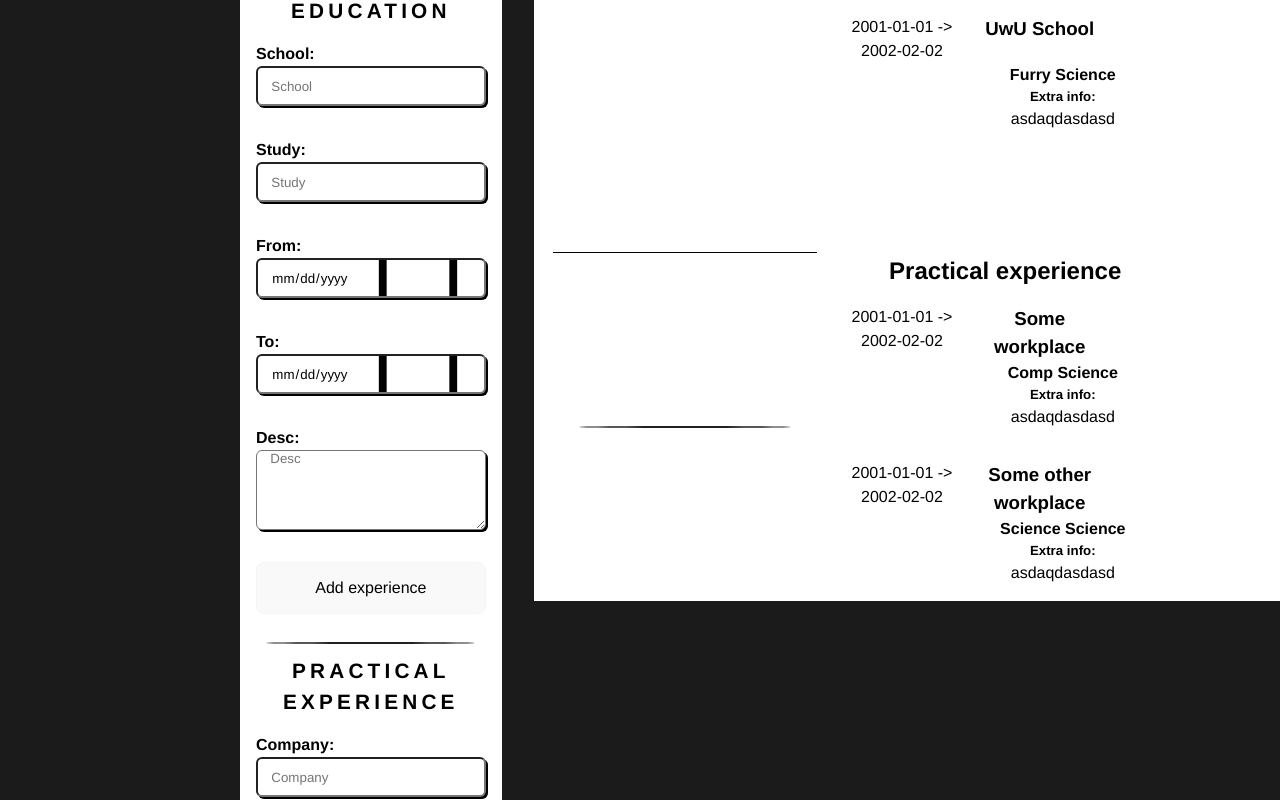
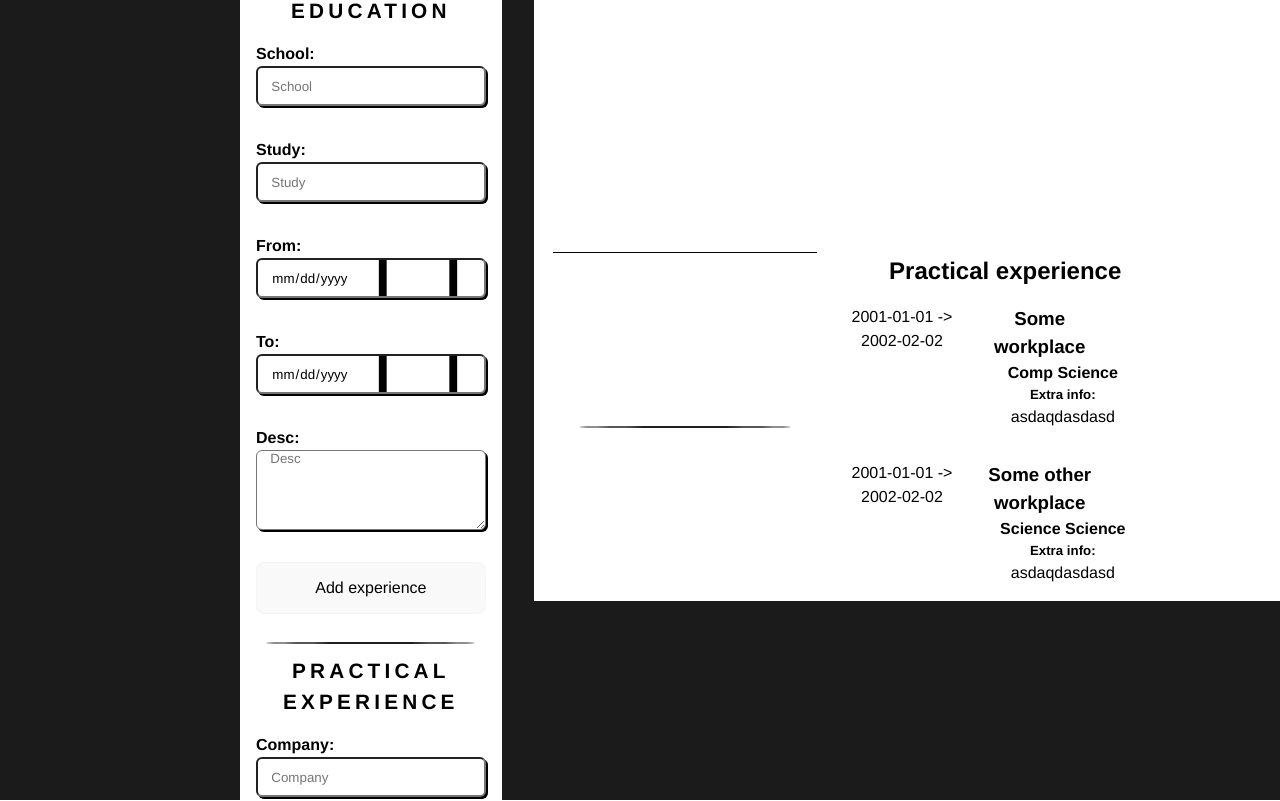
Before and after one commit to ATlexEide/cv-app, a React (Vite) app: page / in a window 1280 px wide. Shown: the top 801 px of the page. Built offline with nearby package versions, Linux system fonts and the light colour scheme.

Commit message:
Comment out data

```diff
--- a/src/testData.js
+++ b/src/testData.js
@@ -7,22 +7,22 @@ export const educationData = [
     to: "2002-02-02",
     desc: "asdaqdasdasd",
   },
-  {
-    id: crypto.randomUUID(),
-    school: "Damsgård",
-    degree: "Science Science",
-    from: "2001-01-01",
-    to: "2002-02-02",
-    desc: "asdaqdasdasd",
-  },
-  {
-    id: crypto.randomUUID(),
-    school: "UwU School",
-    degree: "Furry Science",
-    from: "2001-01-01",
-    to: "2002-02-02",
-    desc: "asdaqdasdasd",
-  },
+  // {
+  //   id: crypto.randomUUID(),
+  //   school: "Damsgård",
+  //   degree: "Science Science",
+  //   from: "2001-01-01",
+  //   to: "2002-02-02",
+  //   desc: "asdaqdasdasd",
+  // },
+  // {
+  //   id: crypto.randomUUID(),
+  //   school: "UwU School",
+  //   degree: "Furry Science",
+  //   from: "2001-01-01",
+  //   to: "2002-02-02",
+  //   desc: "asdaqdasdasd",
+  // },
 ];
 export const practicalData = [
   {
```
